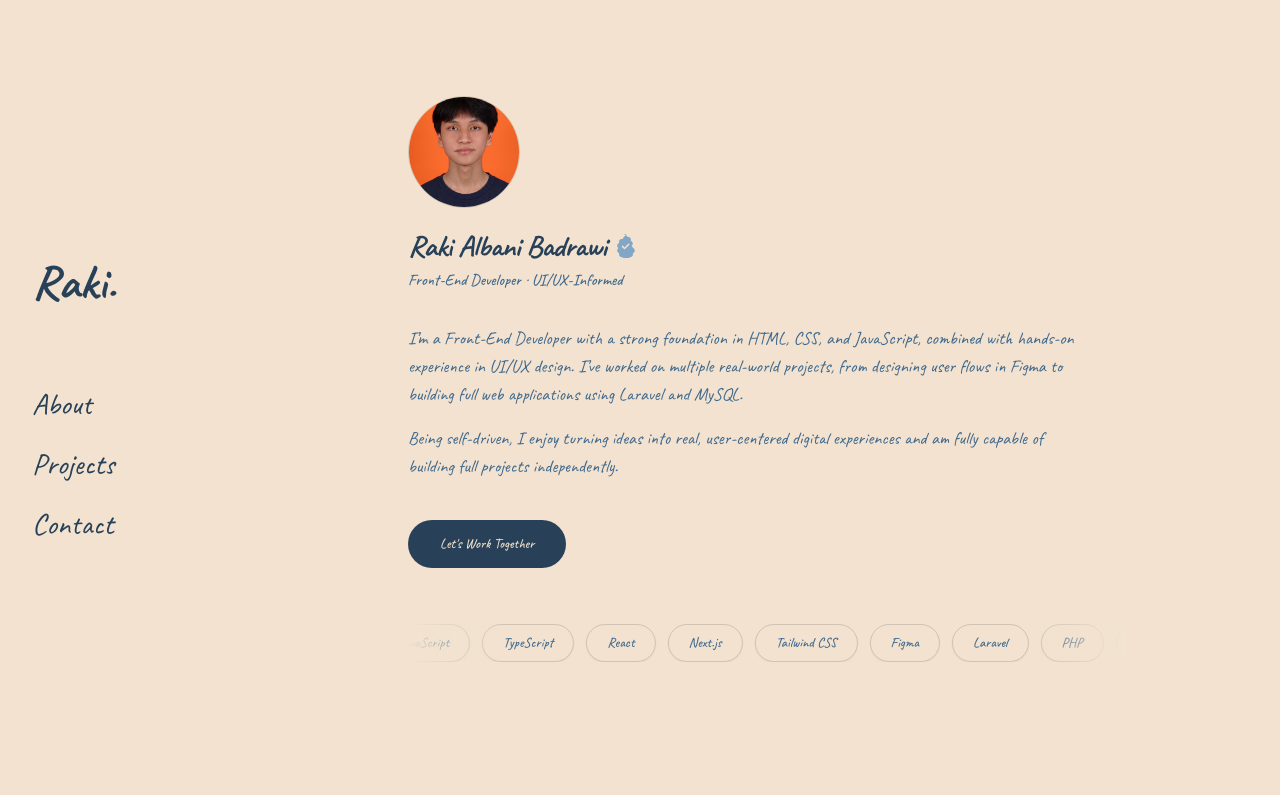
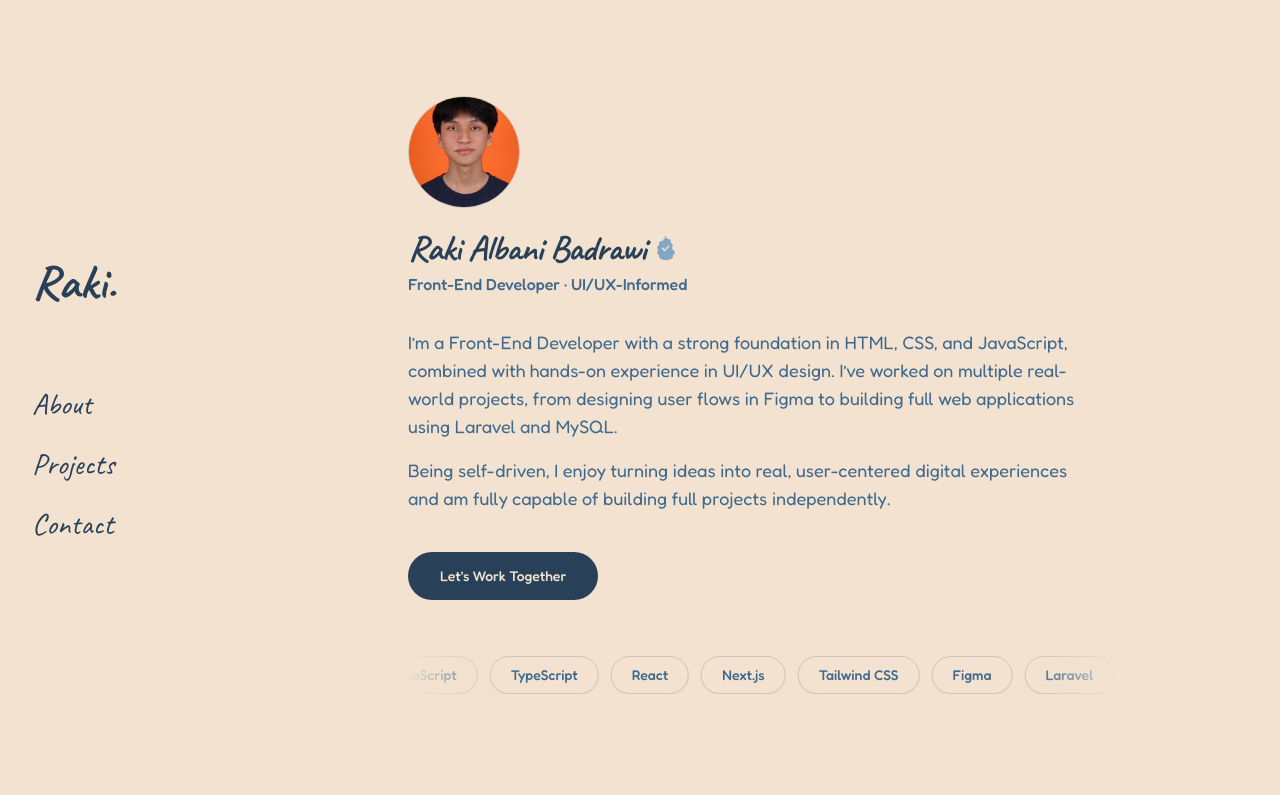
Before and after one commit to RakiAlbaniB/MyPortofolio, a Next.js app: page / in a window 1280 px wide. Shown: the top 795 px of the page. Built offline with nearby package versions, Linux system fonts and the light colour scheme.

Commit message:
update font

```diff
--- a/src/app/layout.tsx
+++ b/src/app/layout.tsx
@@ -1,9 +1,10 @@
 import type { Metadata } from "next";
-import { Caveat } from "next/font/google";
+import { Fredoka, Caveat } from "next/font/google";
 import "./globals.css";
 import Navbar from "@/components/Navbar";
 
-const caveat = Caveat({ subsets: ["latin"] });
+const fredoka = Fredoka({ subsets: ["latin"], variable: "--font-fredoka" });
+const caveat = Caveat({ subsets: ["latin"], variable: "--font-caveat" });
 
 export const metadata: Metadata = {
   title: "Raki Albani Badrawi | Front-End Developer",
@@ -18,7 +19,7 @@ export default function RootLayout({
 }>) {
   return (
     <html lang="en" suppressHydrationWarning>
-      <body className={`${caveat.className} antialiased min-h-screen bg-background text-foreground transition-colors duration-300`}>
+      <body className={`${fredoka.className} ${fredoka.variable} ${caveat.variable} antialiased min-h-screen bg-background text-foreground transition-colors duration-300`}>
         <div className="flex flex-col md:flex-row min-h-screen">
           <Navbar />
           <div className="flex-1 max-w-3xl w-full mx-auto min-h-screen px-6 py-10 md:py-24">
--- a/src/components/About.tsx
+++ b/src/components/About.tsx
@@ -14,7 +14,7 @@ export default function About() {
 
         <div className="space-y-1">
           <div className="flex items-center gap-2">
-            <h1 className="text-2xl md:text-3xl font-extrabold tracking-tight">Raki Albani Badrawi</h1>
+            <h1 className="font-caveat text-2xl md:text-4xl font-extrabold tracking-tight">Raki Albani Badrawi</h1>
             <svg className="w-6 h-6 text-[#81a6c6] flex-shrink-0" viewBox="0 0 24 24" fill="currentColor">
               <path d="M11.996 2.001c-1.127 0-2.181.651-2.695 1.68L8.683 4.908l-1.359.183c-1.258.17-2.222 1.258-2.247 2.531l-.013 1.353-1.042.868c-.961.8-1.144 2.196-.407 3.19l.805 1.084-.805 1.085c-.737.993-.554 2.389.407 3.189l1.042.868.013 1.354c.025 1.272.989 2.36 2.247 2.53l1.359.184.618 1.227c.514 1.029 1.568 1.68 2.695 1.68s2.181-.651 2.695-1.68l.618-1.227 1.359-.184c1.258-.17 2.222-1.258 2.247-2.53l.013-1.354 1.042-.868c.961-.8 1.144-2.196.407-3.189L17.52 12l.805-1.085c.737-.994.554-2.39-.407-3.19l-1.042-.868-.013-1.353c-.025-1.273-.989-2.361-2.247-2.531l-1.359-.183-.618-1.227c-.514-1.029-1.568-1.68-2.695-1.68zm3.284 8.783L11.08 14.98a.75.75 0 0 1-1.06 0l-2.08-2.08a.75.75 0 0 1 1.06-1.06l1.55 1.55 3.67-3.67a.75.75 0 1 1 1.06 1.06z" />
             </svg>
--- a/src/components/Navbar.tsx
+++ b/src/components/Navbar.tsx
@@ -2,7 +2,7 @@ import Link from "next/link";
 
 export default function Navbar() {
   return (
-    <nav className="w-full md:w-64 md:flex-shrink-0 p-6 md:p-8 flex md:flex-col items-center md:items-start justify-between md:justify-center gap-4 md:gap-8 sticky top-0 bg-background z-10 md:h-screen">
+    <nav className="font-caveat w-full md:w-64 md:flex-shrink-0 p-6 md:p-8 flex md:flex-col items-center md:items-start justify-between md:justify-center gap-4 md:gap-8 sticky top-0 bg-background z-10 md:h-screen">
       <div className="text-3xl md:text-5xl font-bold md:mb-12">Raki.</div>
       <ul className="flex md:flex-col gap-4 md:gap-6 text-xl md:text-3xl">
         <li>
--- a/tailwind.config.ts
+++ b/tailwind.config.ts
@@ -9,6 +9,9 @@ const config: Config = {
   ],
   theme: {
     extend: {
+      fontFamily: {
+        caveat: ['var(--font-caveat)'],
+      },
       colors: {
         background: "hsl(var(--background))",
         foreground: "hsl(var(--foreground))",
```
